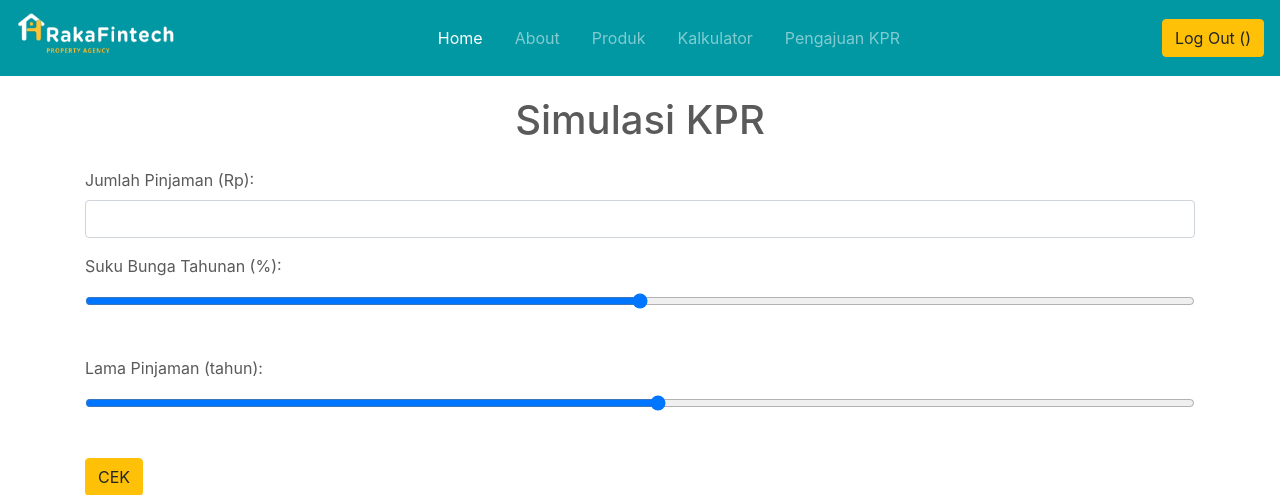
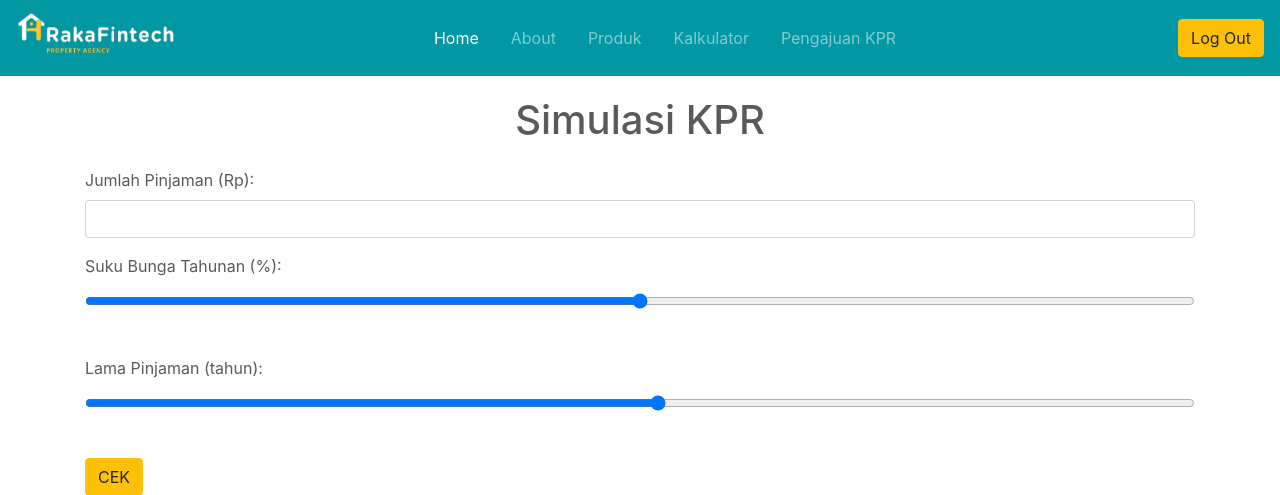
Before and after one commit to finpro-rakafintech/projectraka-ci3, a CodeIgniter app: page /database/index.php/kalkulator/index in a window 1280 px wide. Shown: the top 495 px of the page. Run offline with CodeIgniter, Linux system fonts and the light colour scheme; the visitor is signed in with stand-in values (Sample User, id 1); data that the repository does not hold is empty; some libraries are stand-ins or nearby versions.

Commit message:
Memperbaiki navbar

```diff
--- a/application/views/layout/navbar.php
+++ b/application/views/layout/navbar.php
@@ -26,7 +26,10 @@
             </ul>
             <?php if ($this->session->userdata('masuk') == TRUE) { ?>
                 <form class="form-inline mt-2 mt-md-0">
-                    <a href="<?= site_url('logout'); ?>" class="btn btn-warning my-2 my-sm-" type="submit">Log Out (<?= $nama_user ?>)</a>
+                    <a href="#" class="text-warning mr-4" type="submit"><?= $nama_user ?></a>
+                </form>
+                <form class="form-inline mt-2 mt-md-0">
+                    <a href="<?= site_url('logout'); ?>" class="btn btn-warning my-2 my-sm-" type="submit">Log Out</a>
                 </form>
             <?php } else { ?>
                 <form class="form-inline mt-2 mt-md-0">
```
